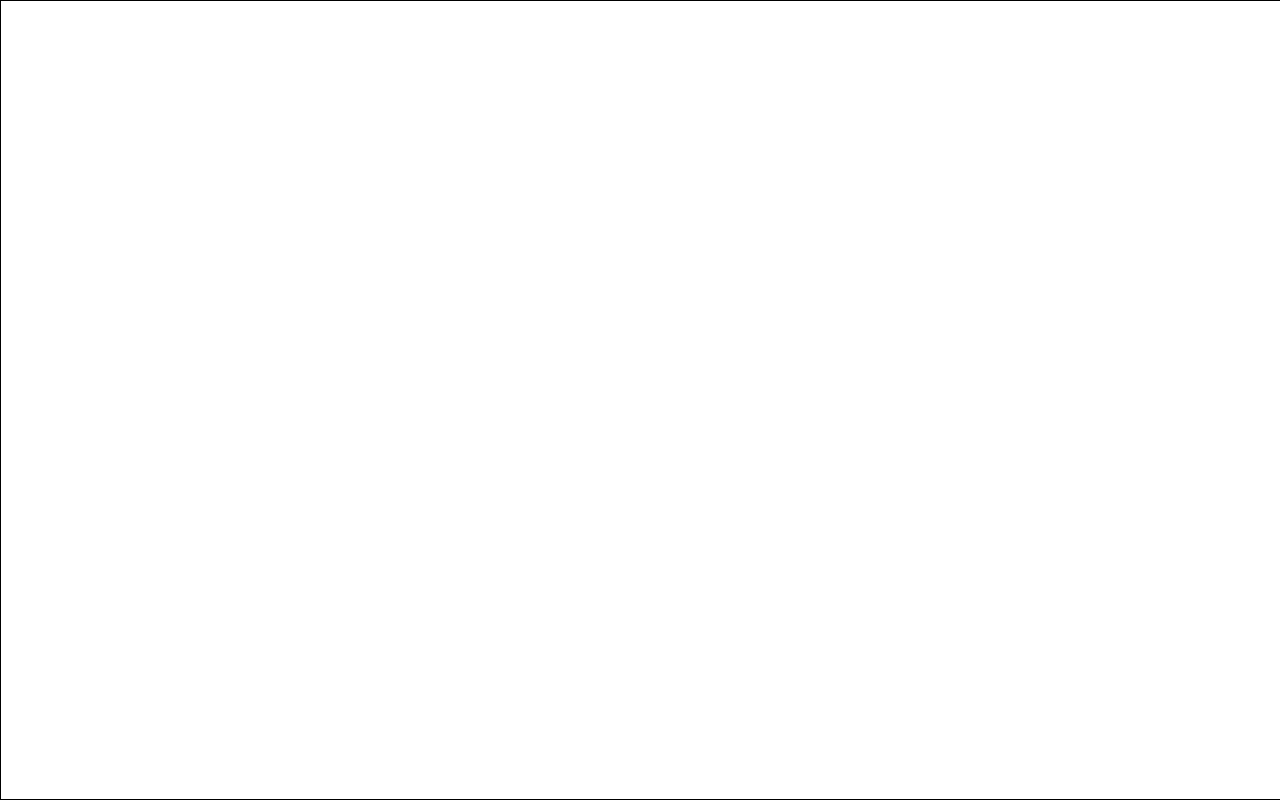
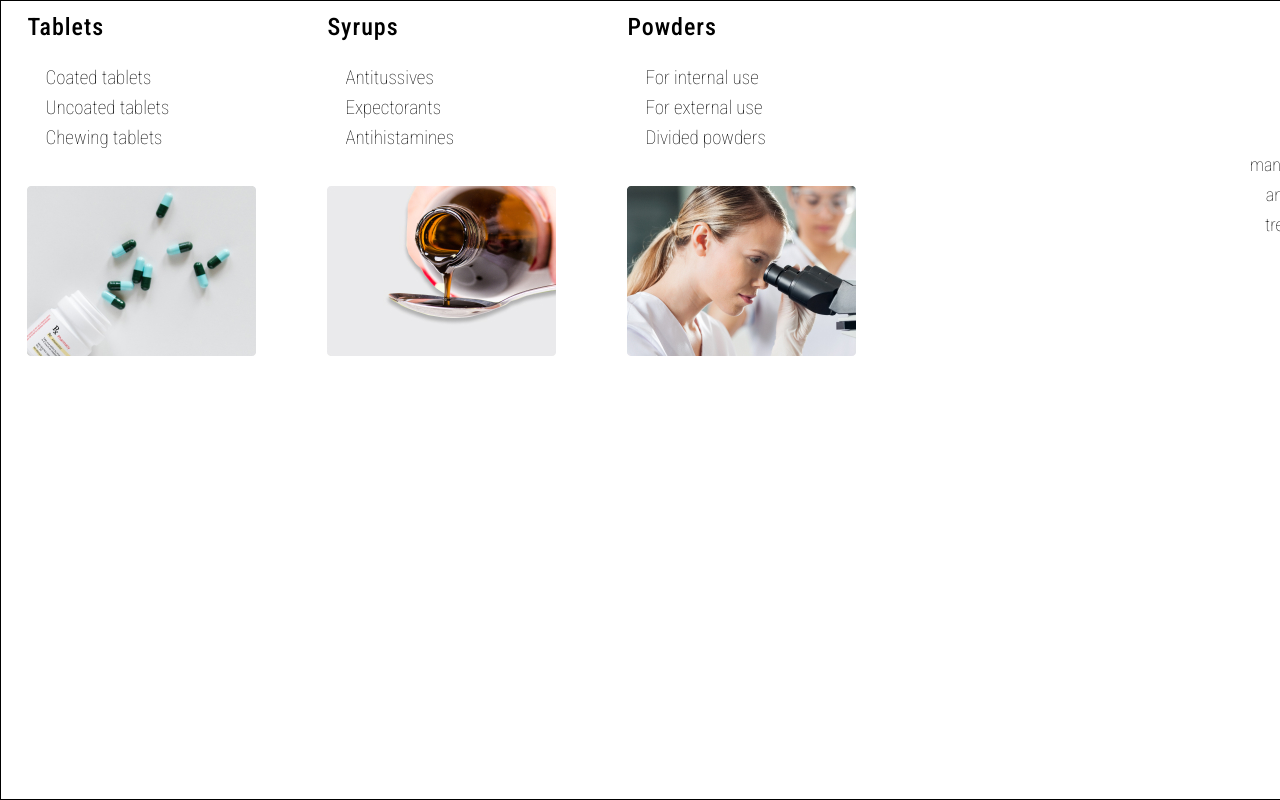
Before and after one commit to Islomjonk/Pharmacy-website, a plain HTML site: page index.html in a window 1280 px wide. Shown: the top 800 px of the page. Drawn offline with Linux system fonts and the light colour scheme.

Commit message:
what we do done

```diff
--- a/index.html
+++ b/index.html
@@ -1,15 +1,59 @@
 <!DOCTYPE html>
 <html lang="en">
+
 <head>
     <meta charset="UTF-8">
     <meta name="viewport" content="width=device-width, initial-scale=1.0">
     <title>Document</title>
     <link rel="stylesheet" href="./style.css">
 </head>
+
 <body>
 
-    <div class="container"></div>
+    <div class="container">
+        <div class="what-we-do">
+            <div class="what-we-do-item">
+                <div class="what-we-do-item-textBx-item">
+                    <h2>Tablets</h2>
+                    <div>
+                        <p>Coated tablets</p>
+                        <p>Uncoated tablets</p>
+                        <p>Chewing tablets</p>
+                    </div>
+                </div>
+                <div class="what-we-do-item-textBx-item">
+                    <h2>Syrups</h2>
+                    <div>
+                        <p>Antitussives</p>
+                        <p>Expectorants</p>
+                        <p>Antihistamines</p>
+                    </div>
+                </div>
+                <div class="what-we-do-item-textBx-item">
+                    <h2>Powders</h2>
+                    <div>
+                        <p>For internal use</p>
+                        <p>For external use</p>
+                        <p>Divided powders</p>
+                    </div>
+                </div>
+                <div class="what-we-do-item-textBx-item"><img src="./WWD-img1.jpg" alt="WWDImg"></div>
+                <div class="what-we-do-item-textBx-item"><img src="./WWD-img2.jpg" alt="WWDImg"></div>
+                <div class="what-we-do-item-textBx-item"><img src="./WWD-img3.jpg" alt="WWDImg"></div>
+
+
+
+            </div>
+            <div class="what-we-do-textBx">
+                <h1>WHAT WE DO</h1>
+                <p>At Medina, we aim to develop and manufacture unique and reliable medicine and drugs that help people
+                    successfully treat a wide range of diseases known to mankind and healthcare industry.</p>
+                <button class="what-we-do-textBx-btn">VIEW MORE</button>
+            </div>
+        </div>
+    </div>
 
     <script src="./script.js"></script>
 </body>
+
 </html>
--- a/style.css
+++ b/style.css
@@ -1,14 +1,94 @@
-*{
+@import url("https://fonts.googleapis.com/css2?family=Roboto+Condensed:ital,wght@0,100;0,200;0,300;0,400;0,500;0,600;0,700;0,800;0,900;1,100;1,200;1,300;1,400;1,500;1,600;1,700;1,800;1,900&display=swap");
+* {
   margin: 0;
   padding: 0;
   box-sizing: border-box;
   font-family: sans-serif;
+  font-family: "Roboto Condensed", sans-serif;
 }
 
-.container{
+.container {
   width: 1540px;
-    height: 100vh;
-
+  min-height: 100vh;
   margin: auto;
   border: 1px solid #000;
 }
+.what-we-do {
+  width: 100%;
+  min-height: 50vh;
+  display: flex;
+  flex-wrap: wrap;
+  align-items: center;
+  justify-content: space-between;
+}
+.what-we-do-item {
+  width: 60%;
+  display: flex;
+  align-items: center;
+  justify-content: center;
+  flex-wrap: wrap;
+}
+.what-we-do-item-textBx-item {
+  width: 300px;
+  margin: 0px 0px 30px;
+  padding: 0px 15px;
+}
+.what-we-do-item-textBx-item h2{
+    font-size: 24px;
+    font-weight: 500;
+    letter-spacing: 1px;
+}
+.what-we-do-item-textBx-item div{
+    margin-top: 25px;
+}
+.what-we-do-item-textBx-item div p{
+    position: relative;
+    padding: 0px 0px 7px 18px;
+    font-size: 19px;
+    font-weight: lighter;
+    cursor: pointer;
+}
+.what-we-do-item-textBx-item div p::before{
+    opacity: 0%;
+    content: '';
+    position: absolute;
+    left: 0;
+    top: 27%;
+    width: 6px;
+    height: 6px;
+    background-color: #2ebbbb;
+    transition: 0.2s ease;
+}
+.what-we-do-item-textBx-item div p:hover::before{
+    opacity: 100%;
+}
+.what-we-do-textBx {
+  width: 300px;
+  display: flex;
+  flex-direction: column;
+  align-items: flex-end;
+  text-align: right;
+}
+.what-we-do-textBx h1{
+    font-size: 45px;
+}
+.what-we-do-textBx p{
+    margin-top: 23px;
+    font-size: 18px;
+    font-weight: lighter;
+    line-height: 30px;
+}
+.what-we-do-textBx-btn{
+    margin-top: 43px;
+    padding: 15px 46px;
+    font-size: 14px;
+    font-weight: 500;
+    background-color: #1b1b1b;
+    color: #fff;
+    cursor: pointer;
+    transition: 0.4s ease;
+    border: none;
+    &:hover{
+        background-color: #008fd6;
+    }
+}
```
Also changed, not shown: WWD-img1.jpg (added), WWD-img2.jpg (added), WWD-img3.jpg (added). Lines whose indentation alone changed are shown as unchanged.
